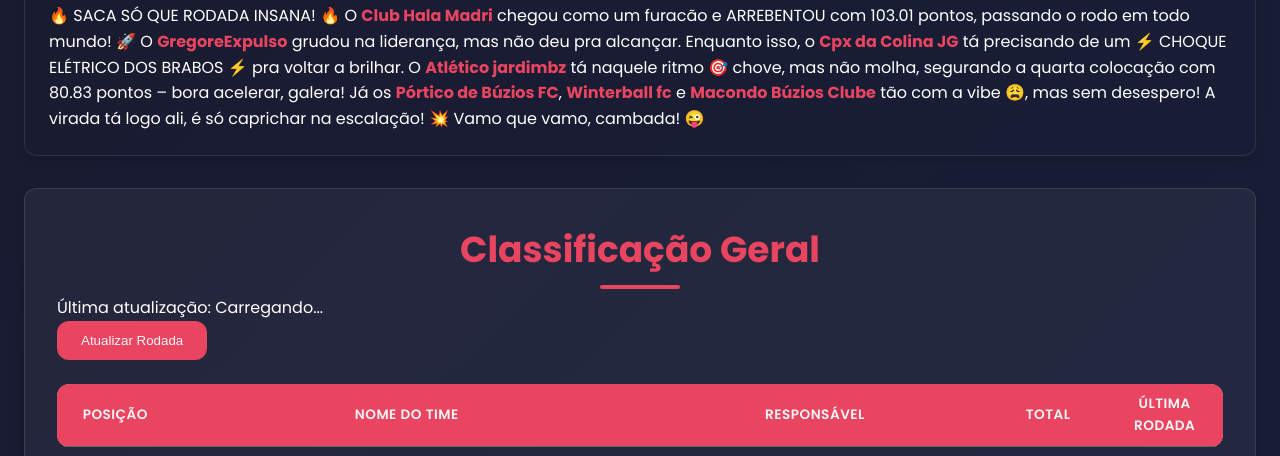
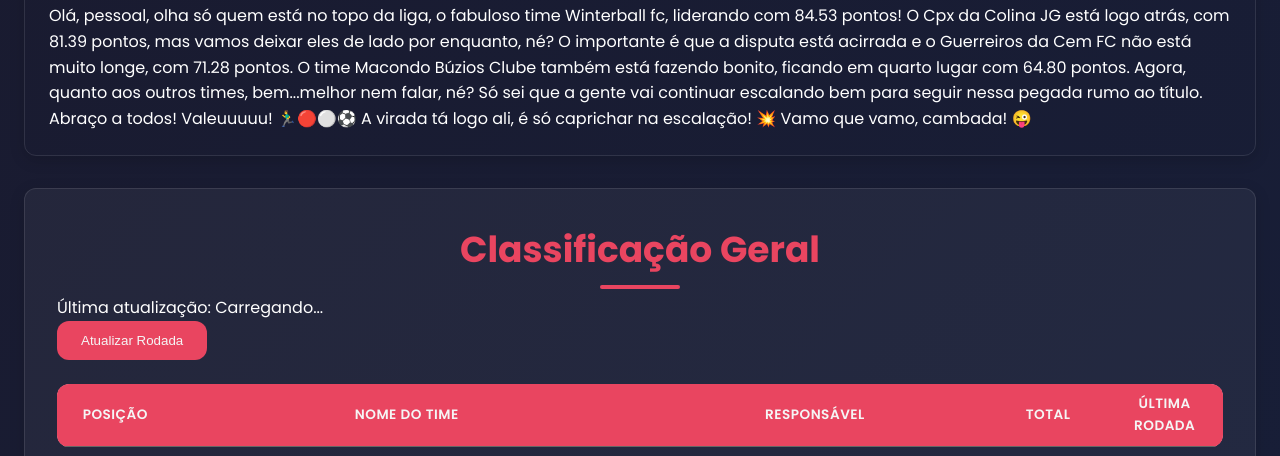
Before and after one commit to Sandrumms/cartola, a website: page index.html in a window 1280 px wide. Shown: the part 644-1100 px from the top of the page. Drawn offline with nearby package versions, Linux system fonts and the light colour scheme; no server answers; a script that the page names is missing.

Commit message:
Update index.html
rodada4

```diff
--- a/index.html
+++ b/index.html
@@ -62,8 +62,7 @@
 
 <section id="round-summary" class="card">
     <h2 class="section-title">Resumo da Rodada</h2>
-    <p>🔥 SACA SÓ QUE RODADA INSANA! 🔥 O <strong>Club Hala Madri</strong> chegou como um furacão e ARREBENTOU com 103.01 pontos, passando o rodo em todo mundo! 🚀 O <strong>GregoreExpulso</strong> grudou na liderança, mas não deu pra alcançar. Enquanto isso, o <strong>Cpx da Colina JG</strong> tá precisando de um ⚡ CHOQUE ELÉTRICO DOS BRABOS ⚡ pra voltar a brilhar.
-O <strong>Atlético jardimbz</strong> tá naquele ritmo 🎯 chove, mas não molha, segurando a quarta colocação com 80.83 pontos – bora acelerar, galera! Já os <strong>Pórtico de Búzios FC</strong>, <strong>Winterball fc</strong> e <strong>Macondo Búzios Clube</strong> tão com a vibe 😩, mas sem desespero! A virada tá logo ali, é só caprichar na escalação! 💥 Vamo que vamo, cambada! 😜</p>
+    <p>Olá, pessoal, olha só quem está no topo da liga, o fabuloso time Winterball fc, liderando com 84.53 pontos! O Cpx da Colina JG está logo atrás, com 81.39 pontos, mas vamos deixar eles de lado por enquanto, né? O importante é que a disputa está acirrada e o Guerreiros da Cem FC não está muito longe, com 71.28 pontos. O time Macondo Búzios Clube também está fazendo bonito, ficando em quarto lugar com 64.80 pontos. Agora, quanto aos outros times, bem...melhor nem falar, né? Só sei que a gente vai continuar escalando bem para seguir nessa pegada rumo ao título. Abraço a todos! Valeuuuuu! 🏃‍♂️🔴⚪️⚽️ A virada tá logo ali, é só caprichar na escalação! 💥 Vamo que vamo, cambada! 😜</p>
 </section>
 
         <section class="card animate-fadeIn" id="ranking" aria-labelledby="ranking-title">
```
